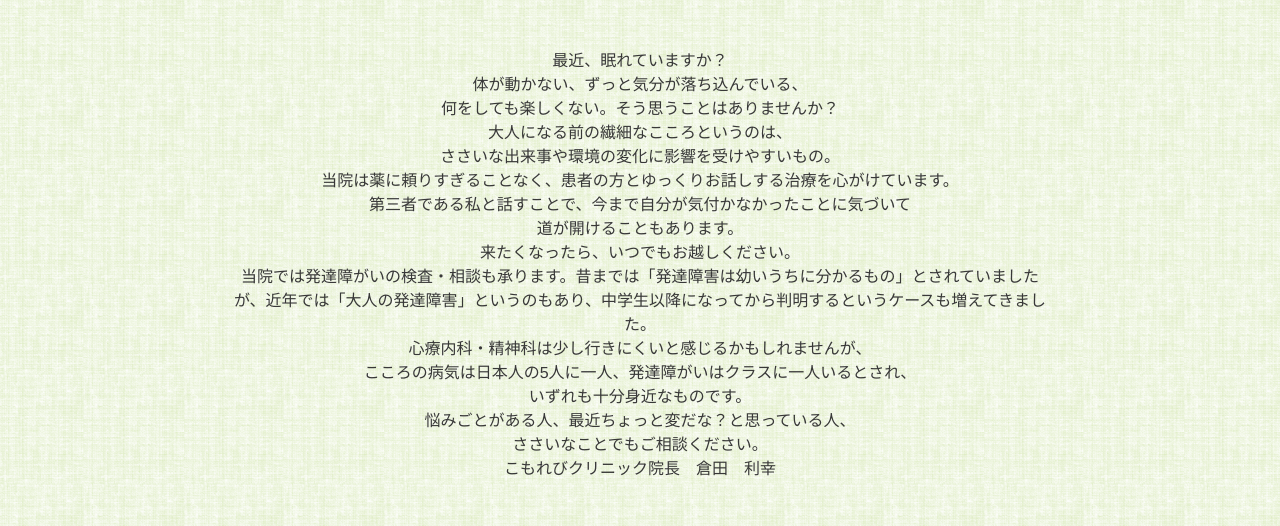
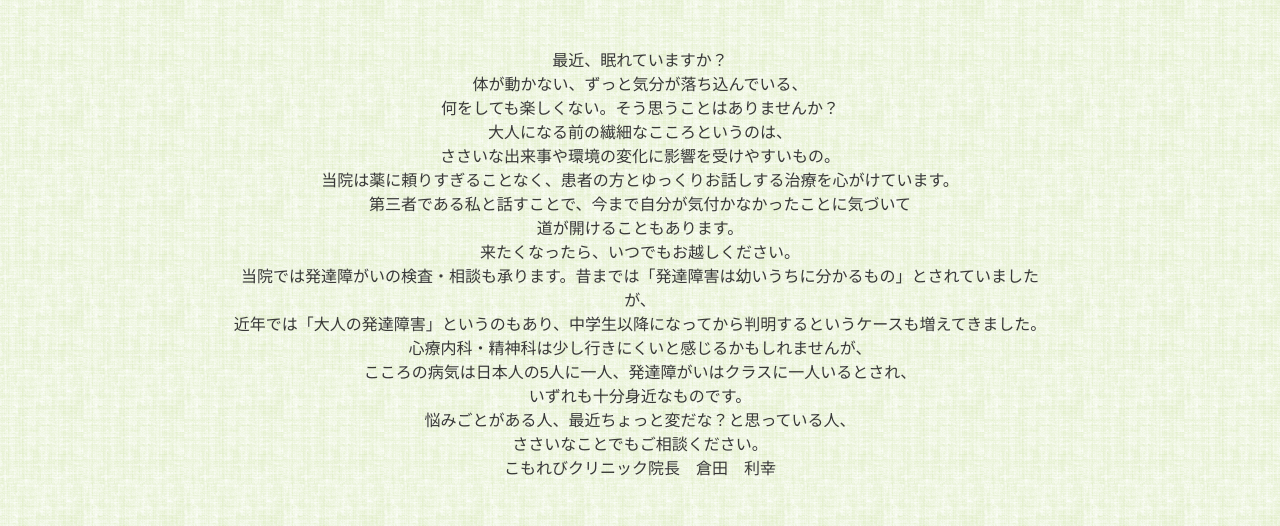
Before and after one commit to 1899-arch/komorebi, a plain HTML site: page index.html in a window 1280 px wide. Shown: the part 1768-2294 px from the top of the page. Drawn offline with nearby package versions, Linux system fonts and the light colour scheme.

Commit message:
テキストの改行調整

```diff
--- a/css/style.css
+++ b/css/style.css
@@ -139,7 +139,6 @@ header{
 /*レスポンシブ用カルーセル*/
 
 .nayami__res { margin: 0 0 50px;}
-.nayami__img--res { width: 100%; height: auto;}
 .nayami__res .slick-next { right: 20px; z-index: 0;}
 .nayami__res .slick-prev { left: 15px; z-index: 1;}
 
--- a/index.html
+++ b/index.html
@@ -85,7 +85,7 @@
           <p class="greeting__text">最近、眠れていますか？<br>体が動かない、ずっと気分が落ち込んでいる、<br>何をしても楽しくない。そう思うことはありませんか？<br>
             大人になる前の繊細なこころというのは、<br>ささいな出来事や環境の変化に影響を受けやすいもの。<br>当院は薬に頼りすぎることなく、患者の方とゆっくりお話しする治療を心がけています。<br>
             第三者である私と話すことで、今まで自分が気付かなかったことに気づいて<br>道が開けることもあります。<br>来たくなったら、いつでもお越しください。<br>
-            当院では発達障がいの検査・相談も承ります。昔までは「発達障害は幼いうちに分かるもの」とされていましたが、近年では「大人の発達障害」というのもあり、中学生以降になってから判明するというケースも増えてきました。<br>
+            当院では発達障がいの検査・相談も承ります。昔までは「発達障害は幼いうちに分かるもの」とされていましたが、<br>近年では「大人の発達障害」というのもあり、中学生以降になってから判明するというケースも増えてきました。<br>
             心療内科・精神科は少し行きにくいと感じるかもしれませんが、<br>こころの病気は日本人の5人に一人、発達障がいはクラスに一人いるとされ、<br>いずれも十分身近なものです。<br>
             悩みごとがある人、最近ちょっと変だな？と思っている人、<br>ささいなことでもご相談ください。<br>こもれびクリニック院長　倉田　利幸
     </section>
```
